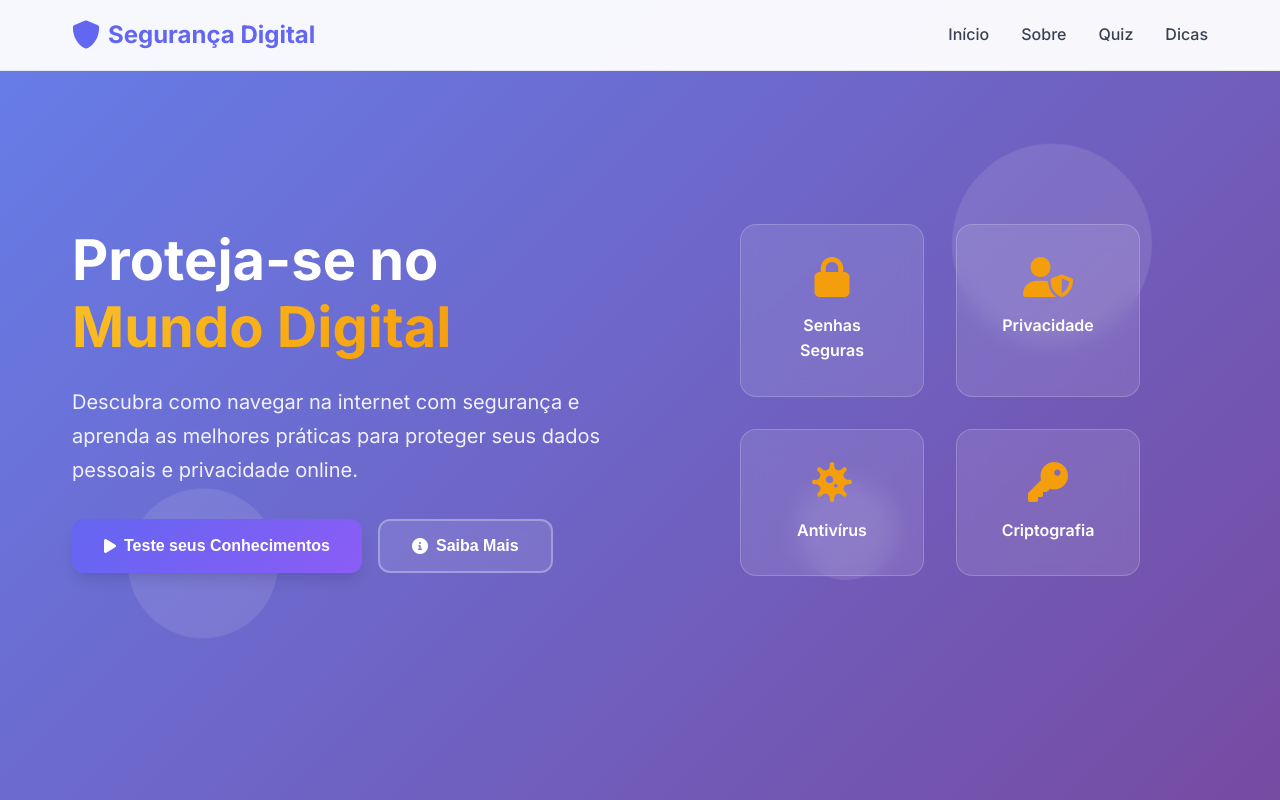
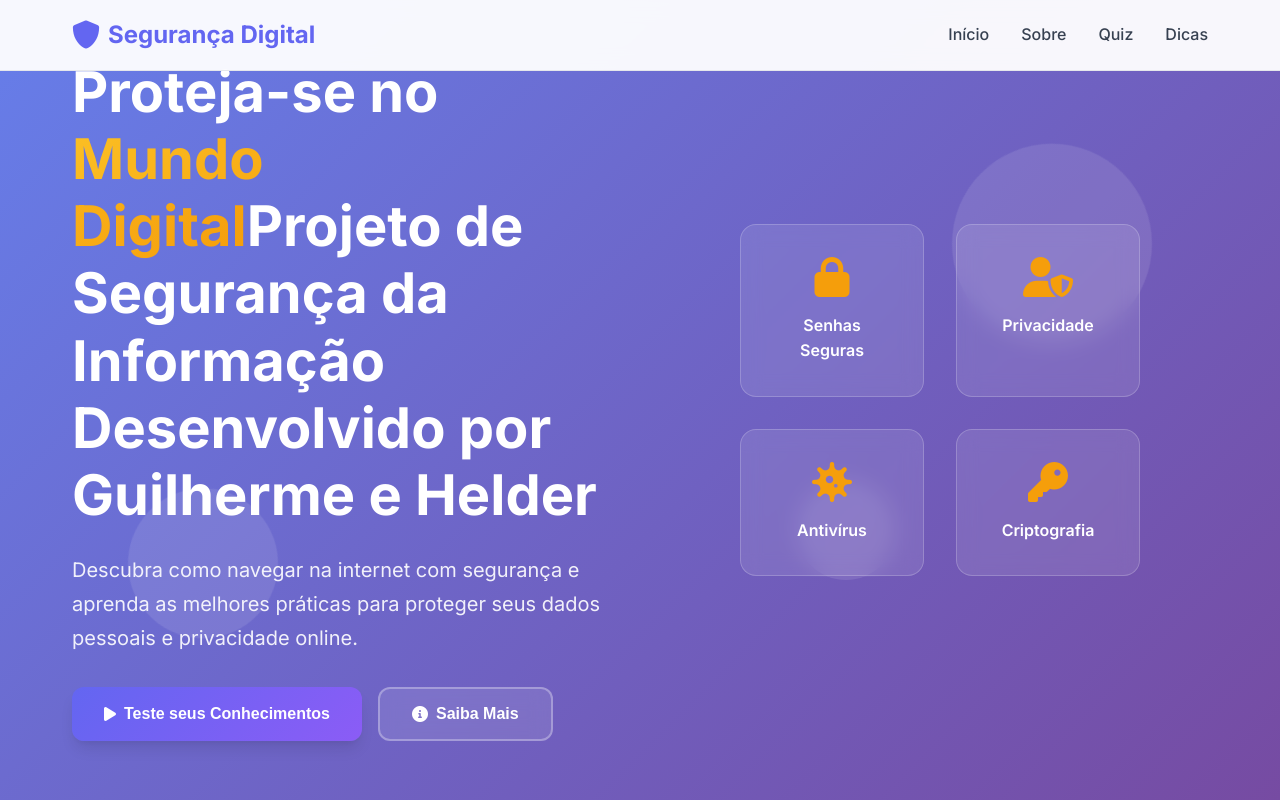
Before and after one commit to Guilherm03/projeto2-seguranca-digital-interativa-com-qr-codes, a React (Vite) app: page / in a window 1280 px wide. Both pictures are taken after a click on the button "Entendi, Continuar". Shown: the top 800 px of the page. Built offline with nearby package versions, Linux system fonts and the light colour scheme.

Commit message:
Update Hero.jsx

```diff
--- a/src/components/Hero.jsx
+++ b/src/components/Hero.jsx
@@ -15,7 +15,7 @@ const Hero = () => {
     <section id="home" className="hero">
       <div className="hero-content">
         <div className="hero-text">
-          <h1>Proteja-se no <span className="gradient-text">Mundo Digital</span></h1>
+          <h1>Proteja-se no <span className="gradient-text">Mundo Digital</span>Projeto de Segurança da Informação Desenvolvido por Guilherme e Helder</h1>
           <p>Descubra como navegar na internet com segurança e aprenda as melhores práticas para proteger seus dados pessoais e privacidade online.</p>
           <div className="hero-buttons">
             <button className="btn btn-primary" onClick={() => scrollToSection('quiz')}>
```
